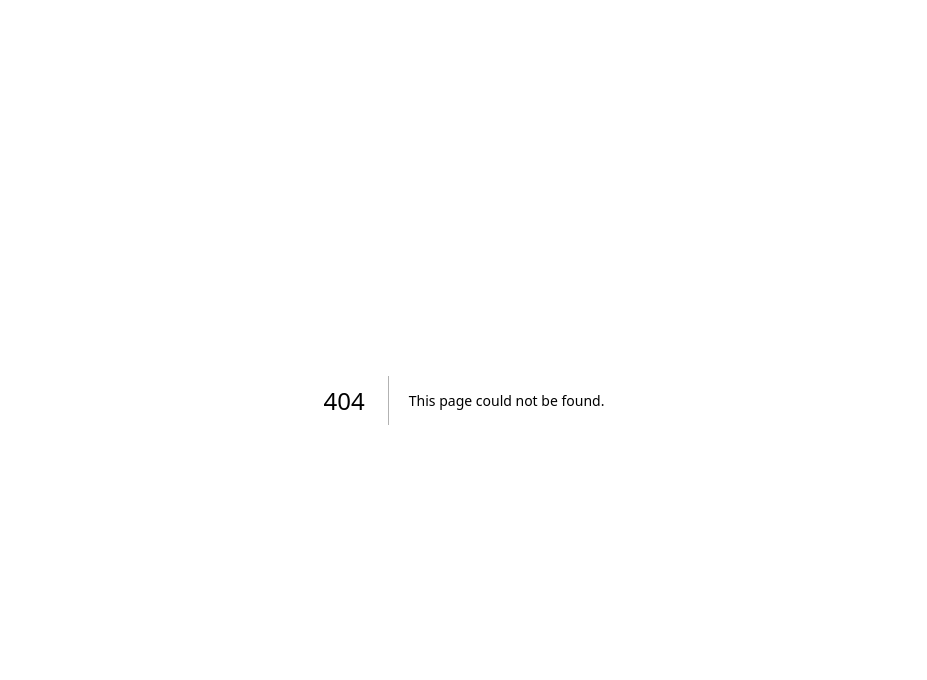
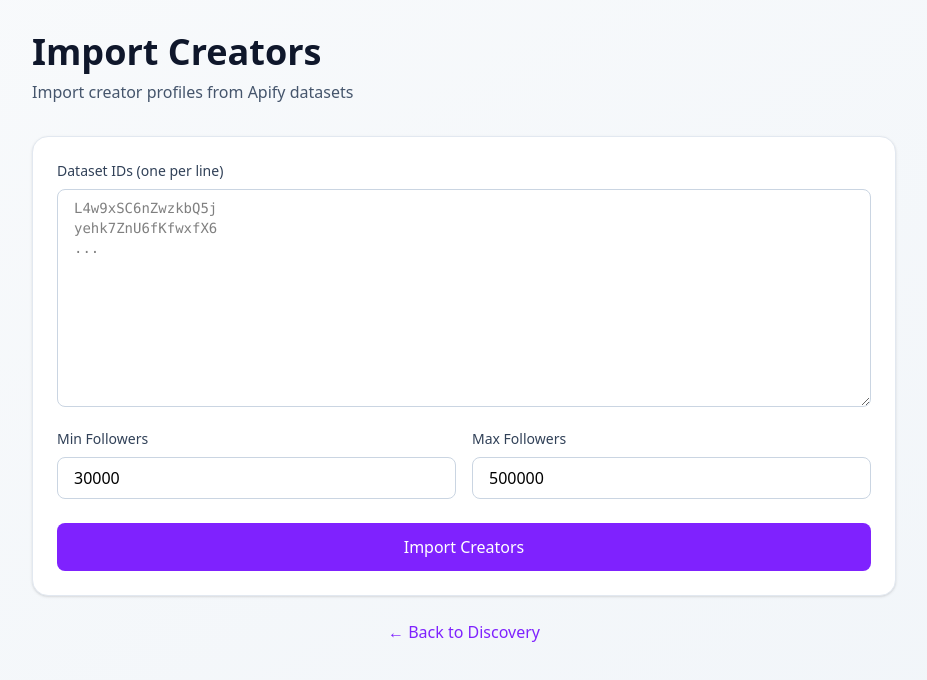
Before and after one commit to lukecoin2018/influ-scrape, a Next.js app: page /import in a window 1280 px wide. Before the commit this address had no page. Shown: the top 680 px of the page, without its empty margins (176-1103 px from the left). Built offline with nearby package versions, Linux system fonts and the light colour scheme.

Commit message:
Add creator import tool for recovering profiles from Apify datasets

```diff
--- /dev/null
+++ b/app/api/import/profiles/route.ts
@@ -0,0 +1,100 @@
+import { NextRequest, NextResponse } from 'next/server';
+import { getDatasetItems } from '@/lib/apify';
+import { supabase } from '@/lib/supabase';
+
+interface ImportRequest {
+  datasetIds: string[];
+  minFollowers: number;
+  maxFollowers: number;
+}
+
+export async function POST(request: NextRequest) {
+  try {
+    const body: ImportRequest = await request.json();
+    const { datasetIds, minFollowers, maxFollowers } = body;
+
+    // Fetch all profiles from all datasets
+    let allProfiles: any[] = [];
+
+    for (const datasetId of datasetIds) {
+      try {
+        const items = await getDatasetItems(datasetId);
+        allProfiles = allProfiles.concat(items);
+      } catch (error) {
+        console.error(`Error fetching dataset ${datasetId}:`, error);
+      }
+    }
+
+    // Deduplicate by username
+    const uniqueProfiles = Array.from(
+      new Map(allProfiles.map(p => [p.username || p.profileName, p])).values()
+    );
+
+    // Filter by follower range
+    const filteredProfiles = uniqueProfiles.filter(profile => {
+      const followers = profile.followersCount || 0;
+      return followers >= minFollowers && followers <= maxFollowers;
+    });
+
+    // Convert to creator format
+    const creators = filteredProfiles.map(profile => ({
+      handle: profile.username || profile.profileName,
+      fullName: profile.fullName || profile.username,
+      bio: profile.biography || '',
+      followerCount: profile.followersCount || 0,
+      followingCount: profile.followsCount || 0,
+      postsCount: profile.postsCount || 0,
+      engagementRate: 0, // Calculate if needed
+      isVerified: profile.verified || false,
+      categoryName: profile.category || null,
+      profilePicUrl: profile.profilePicUrl || null,
+      profileUrl: `https://instagram.com/${profile.username || profile.profileName}`,
+    }));
+
+    // Save to database in batches
+    const creatorBatchSize = 20;
+    let newCount = 0;
+    let updatedCount = 0;
+
+    for (let i = 0; i < creators.length; i += creatorBatchSize) {
+      const batch = creators.slice(i, i + creatorBatchSize);
+
+      const saveResponse = await fetch(`${request.nextUrl.origin}/api/database/save-creators`, {
+        method: 'POST',
+        headers: { 'Content-Type': 'application/json' },
+        body: JSON.stringify({
+          creators: batch,
+          runMetadata: i === 0 ? {
+            hashtags: ['imported'],
+            resultsPerHashtag: 0,
+            minFollowers,
+            maxFollowers,
+            totalPostsFound: 0,
+            uniqueHandlesFound: creators.length,
+            profilesScraped: allProfiles.length,
+            creatorsInRange: creators.length,
+          } : undefined,
+        }),
+      });
+
+      const saveResult = await saveResponse.json();
+      newCount += saveResult.new || 0;
+      updatedCount += saveResult.updated || 0;
+    }
+
+    return NextResponse.json({
+      totalFetched: allProfiles.length,
+      uniqueProfiles: uniqueProfiles.length,
+      inRange: filteredProfiles.length,
+      saved: creators.length,
+      new: newCount,
+      updated: updatedCount,
+    });
+  } catch (error: any) {
+    console.error('Import error:', error);
+    return NextResponse.json(
+      { error: error.message || 'Failed to import profiles' },
+      { status: 500 }
+    );
+  }
+}
--- /dev/null
+++ b/app/import/page.tsx
@@ -0,0 +1,135 @@
+'use client';
+
+import { useState } from 'react';
+
+export default function ImportPage() {
+  const [datasetIds, setDatasetIds] = useState('');
+  const [minFollowers, setMinFollowers] = useState(30000);
+  const [maxFollowers, setMaxFollowers] = useState(500000);
+  const [status, setStatus] = useState('');
+  const [importing, setImporting] = useState(false);
+  const [results, setResults] = useState<any>(null);
+
+  const handleImport = async () => {
+    setImporting(true);
+    setStatus('Fetching profiles from Apify datasets...');
+
+    try {
+      const ids = datasetIds.split('\n').map(id => id.trim()).filter(Boolean);
+
+      if (ids.length === 0) {
+        alert('Please enter at least one dataset ID');
+        setImporting(false);
+        return;
+      }
+
+      const response = await fetch('/api/import/profiles', {
+        method: 'POST',
+        headers: { 'Content-Type': 'application/json' },
+        body: JSON.stringify({
+          datasetIds: ids,
+          minFollowers,
+          maxFollowers,
+        }),
+      });
+
+      const result = await response.json();
+
+      if (result.error) {
+        setStatus(`Error: ${result.error}`);
+      } else {
+        setStatus('Import complete!');
+        setResults(result);
+      }
+    } catch (error: any) {
+      setStatus(`Error: ${error.message}`);
+    } finally {
+      setImporting(false);
+    }
+  };
+
+  return (
+    <div className="min-h-screen bg-gradient-to-br from-slate-50 to-slate-100">
+      <div className="max-w-4xl mx-auto px-4 py-8">
+        <div className="mb-8">
+          <h1 className="text-4xl font-bold text-slate-900 mb-2">Import Creators</h1>
+          <p className="text-slate-600">Import creator profiles from Apify datasets</p>
+        </div>
+
+        <div className="bg-white rounded-2xl shadow-sm border border-slate-200 p-6 mb-6">
+          <div className="mb-4">
+            <label className="block text-sm font-medium text-slate-700 mb-2">
+              Dataset IDs (one per line)
+            </label>
+            <textarea
+              value={datasetIds}
+              onChange={(e) => setDatasetIds(e.target.value)}
+              placeholder="L4w9xSC6nZwzkbQ5j&#10;yehk7ZnU6fKfwxfX6&#10;..."
+              className="w-full px-4 py-2 border border-slate-300 rounded-lg focus:ring-2 focus:ring-violet-500 focus:border-transparent font-mono text-sm"
+              rows={10}
+            />
+          </div>
+
+          <div className="grid grid-cols-2 gap-4 mb-6">
+            <div>
+              <label className="block text-sm font-medium text-slate-700 mb-2">
+                Min Followers
+              </label>
+              <input
+                type="number"
+                value={minFollowers}
+                onChange={(e) => setMinFollowers(parseInt(e.target.value))}
+                className="w-full px-4 py-2 border border-slate-300 rounded-lg focus:ring-2 focus:ring-violet-500 focus:border-transparent"
+              />
+            </div>
+            <div>
+              <label className="block text-sm font-medium text-slate-700 mb-2">
+                Max Followers
+              </label>
+              <input
+                type="number"
+                value={maxFollowers}
+                onChange={(e) => setMaxFollowers(parseInt(e.target.value))}
+                className="w-full px-4 py-2 border border-slate-300 rounded-lg focus:ring-2 focus:ring-violet-500 focus:border-transparent"
+              />
+            </div>
+          </div>
+
+          <button
+            onClick={handleImport}
+            disabled={importing}
+            className="w-full px-6 py-3 bg-violet-600 text-white rounded-lg hover:bg-violet-700 disabled:opacity-50 disabled:cursor-not-allowed transition-colors font-medium"
+          >
+            {importing ? 'Importing...' : 'Import Creators'}
+          </button>
+
+          {status && (
+            <div className="mt-4 p-4 bg-slate-100 rounded-lg">
+              <p className="text-sm text-slate-700">{status}</p>
+            </div>
+          )}
+
+          {results && (
+            <div className="mt-4 p-4 bg-green-50 border border-green-200 rounded-lg">
+              <h3 className="font-semibold text-green-900 mb-2">Import Results:</h3>
+              <ul className="text-sm text-green-800 space-y-1">
+                <li>Total profiles fetched: {results.totalFetched}</li>
+                <li>Unique profiles: {results.uniqueProfiles}</li>
+                <li>Filtered (in range): {results.inRange}</li>
+                <li>Saved to database: {results.saved}</li>
+                <li>New creators: {results.new}</li>
+                <li>Updated creators: {results.updated}</li>
+              </ul>
+            </div>
+          )}
+        </div>
+
+        <div className="text-center">
+          <a href="/" className="text-violet-600 hover:text-violet-700 font-medium">
+            ← Back to Discovery
+          </a>
+        </div>
+      </div>
+    </div>
+  );
+}
```
